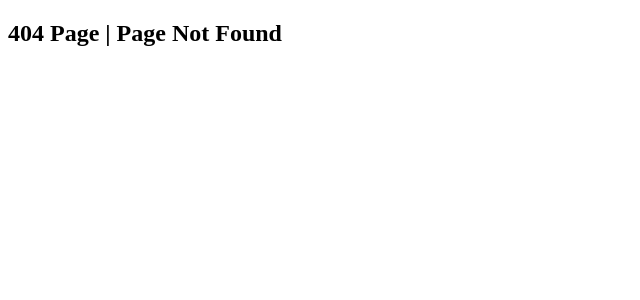
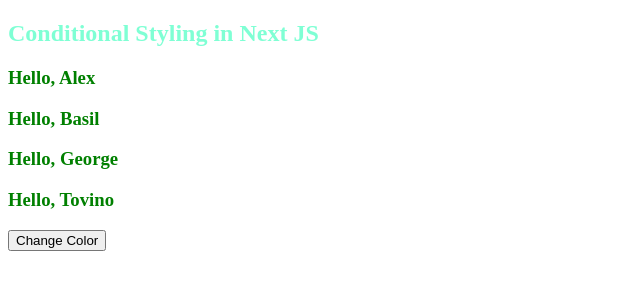
Before and after one commit to Rishab-RajHR/NextJS-Common-Layout, a Next.js app: page /conditional-styling in a window 1280 px wide. Before the commit this address had no page. Shown: the top 300 px of the page, without its empty margins (0-640 px from the left). Built offline with nearby package versions, Linux system fonts and the light colour scheme.

Commit message:
Conditional Styling

```diff
--- /dev/null
+++ b/src/app/conditional-styling/page.js
@@ -0,0 +1,27 @@
+"use client";
+import { useState } from 'react';
+import style from '../conditionalStyling.module.css'
+
+const ConditionalStyling = () => {
+   const [color, setColor] = useState('blue');
+   const {green} = style;
+  return (
+    <>
+     <h2 className={style.heading}>Conditional Styling in Next JS</h2>
+     {/* conditional styling */}
+     {/* <h3 className={color == 'blue' ? style.green : style.pink}>Hello, Alex</h3> */}
+     {/* use style attribute */}
+     {/* <h3 style={{backgroundColor: color=='blue' ? 'yellow' : 'purple'}}>Hello, Alex</h3> */}
+     {/* use id attribute */}
+     {/* <h3 id={style.my}>Hello, Alex</h3> */}
+     {/* mutiple tags */}
+     <h3 className={green}>Hello, Alex</h3>
+     <h3 className={green}>Hello, Basil</h3>
+     <h3 className={green}>Hello, George</h3>
+     <h3 className={green}>Hello, Tovino</h3>
+     <button onClick={() => setColor('red')}>Change Color</button>
+    </>
+  );
+}
+
+export default ConditionalStyling
--- /dev/null
+++ b/src/app/conditionalStyling.module.css
@@ -0,0 +1,12 @@
+.heading{
+   color: aquamarine;
+}
+.green {
+   color: green;
+}
+.pink {
+   color: pink;
+}
+#my {
+  color: chartreuse;
+}
```
